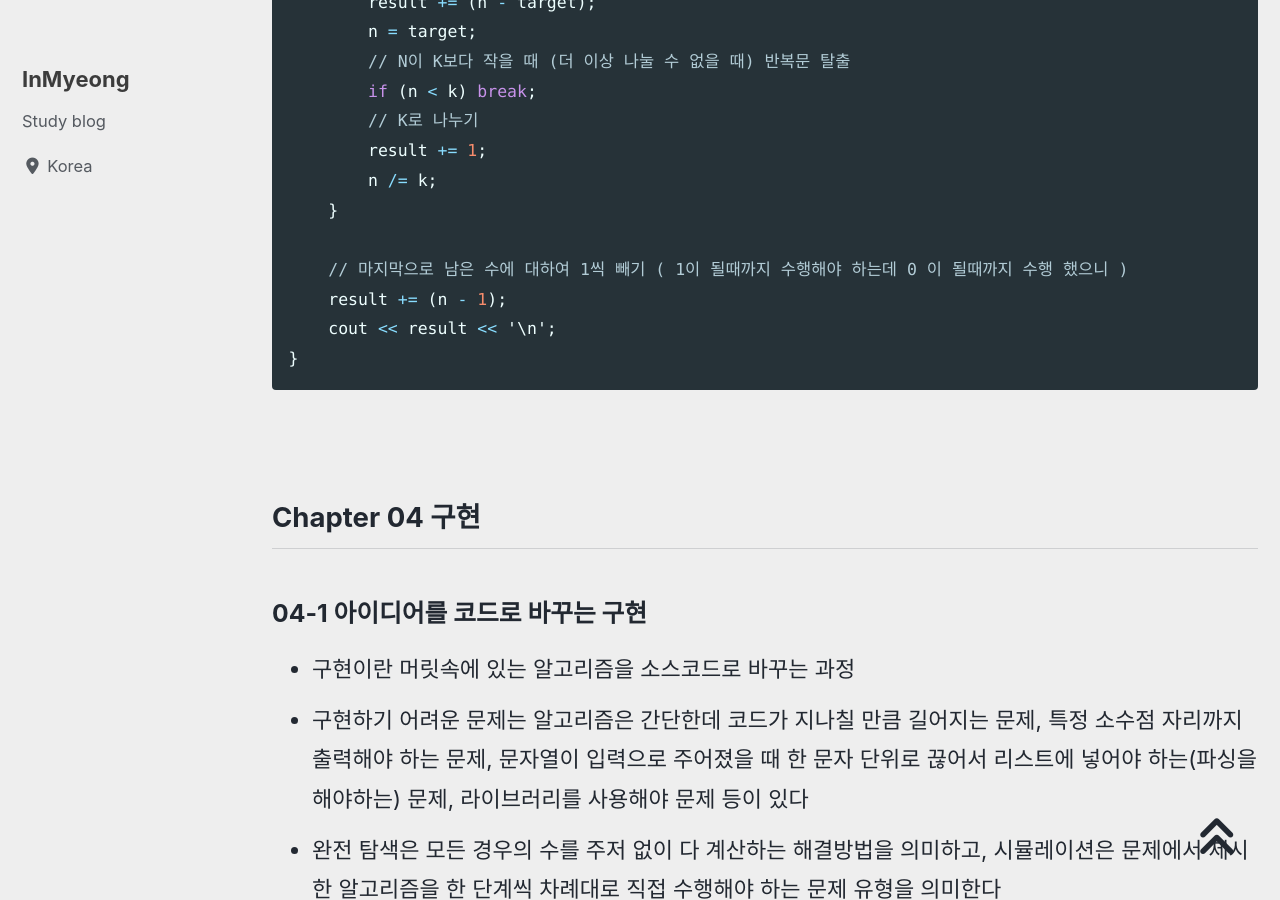
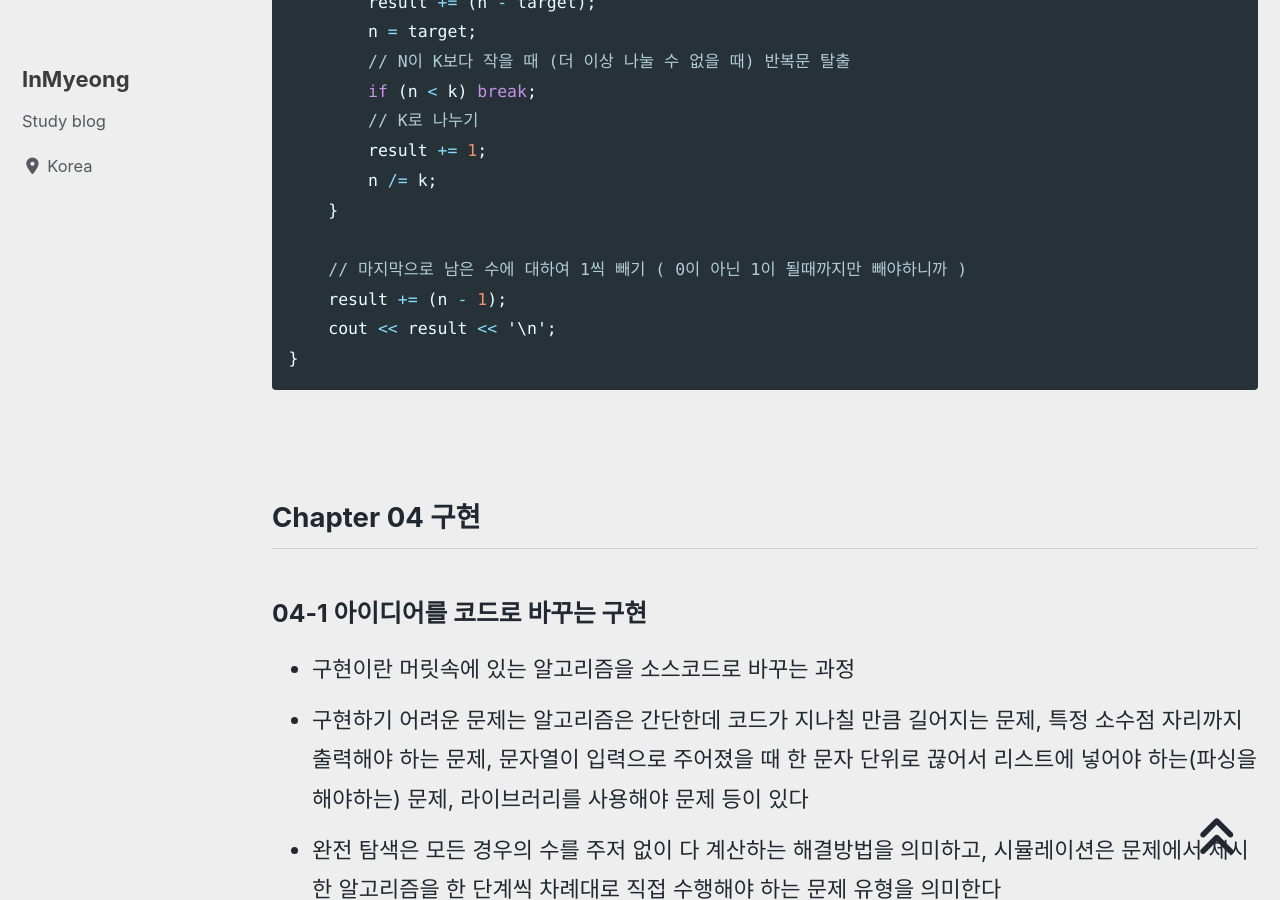
Before and after one commit to devMyeong/devMyeong.github.io, a Jekyll site: the page built from _posts/codingTest/2021-09-08-이코테.md, in a window 1280 px wide and 900 px high, scrolled down 2883 px. Built offline with Jekyll 4.4.1, drawn with Linux system fonts in a browser that asks for light colours; cached includes are drawn as plain includes; nearby versions of some CDN libraries; some web fonts are replaced; comment, search, counter and statistics services are not loaded; some of the changed text lies outside the part shown.

Commit message:
Chore : 소스 수정 및 주석 추가

```diff
--- a/_posts/codingTest/2021-09-08-이코테.md
+++ b/_posts/codingTest/2021-09-08-이코테.md
@@ -71,7 +71,7 @@ int main() {
         n /= k;
     }
 
-    // 마지막으로 남은 수에 대하여 1씩 빼기 ( 1이 될때까지 수행해야 하는데 0 이 될때까지 수행 했으니 )
+    // 마지막으로 남은 수에 대하여 1씩 빼기 ( 0이 아닌 1이 될때까지만 빼야하니까 )
     result += (n - 1);
     cout << result << '\n';
 }
```
Also changed, not shown: other parts of _posts/codingTest/2021-09-08-이코테.md (+1 -0 lines), _posts/codingTest/2022-07-06-프로그래머스.md (+1 -1 lines), _posts/codingTest/2022-09-25-백준.md (+1 -0 lines).
